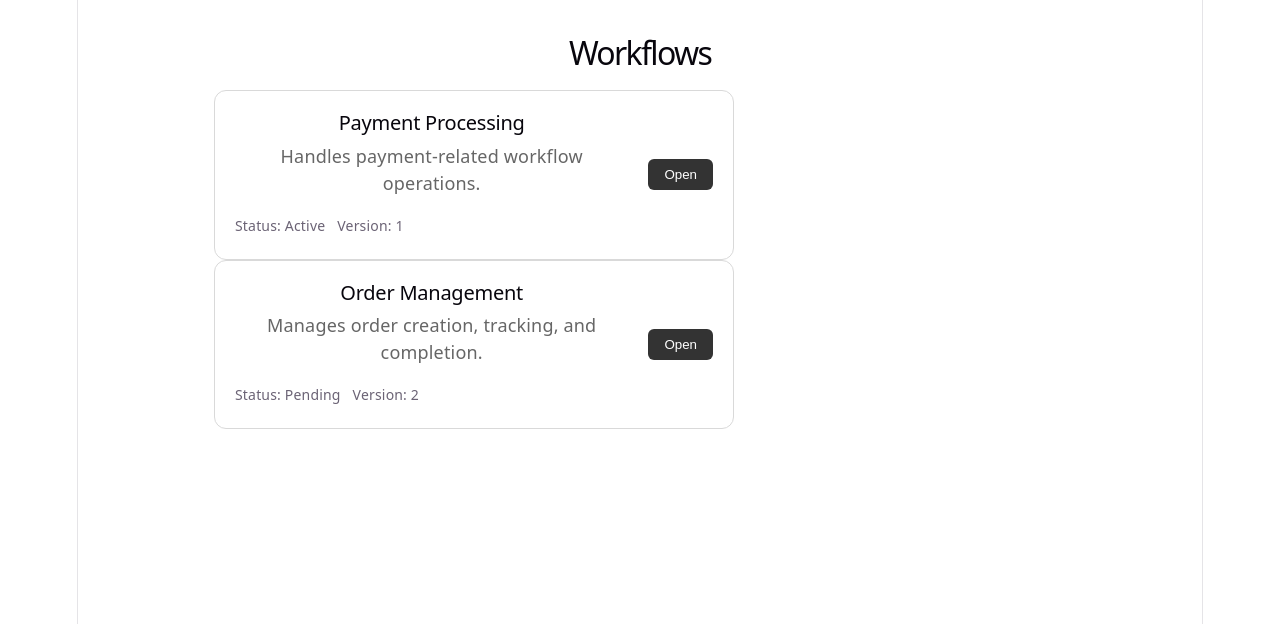
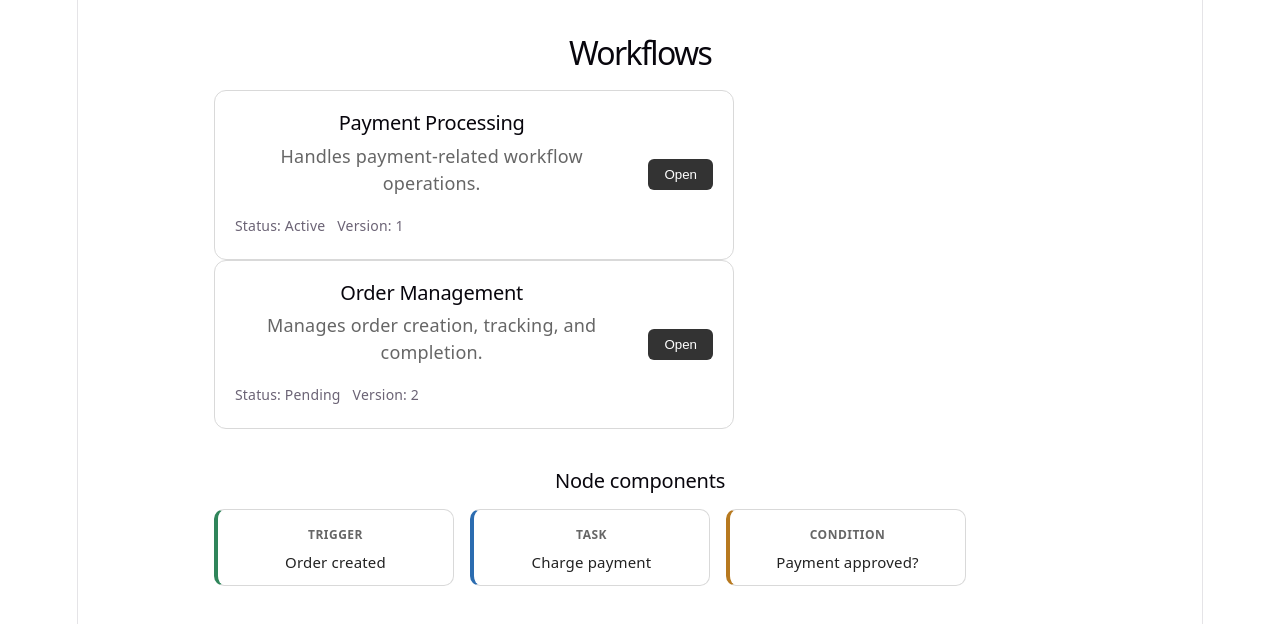
Before and after one commit to SLBytes15/workflow-orchestration-engine, a React (Vite) app in the folder frontend/: page / in a window 1280 px wide. Shown: the top 624 px of the page. Built offline with nearby package versions, Linux system fonts and the light colour scheme.

Commit message:
feat: complete workflow node UI foundation

```diff
--- a/frontend/src/App.tsx
+++ b/frontend/src/App.tsx
@@ -1,6 +1,7 @@
 
 
 import WorkflowCard from './components/workflows/WorkflowCard'
+import NodePreview from './components/workflow/nodes/NodePreview'
 import './App.css'
 
 function App() {
@@ -21,6 +22,8 @@ function App() {
         status="Pending"
         version={2}
       />
+
+      <NodePreview />
     </main>
   )
 }
--- a/frontend/src/components/workflow/nodes/ConditionNode.tsx
+++ b/frontend/src/components/workflow/nodes/ConditionNode.tsx
@@ -1,3 +1,4 @@
+import NodeShell from "./NodeShell";
 import type { WorkflowNodeData } from "./node.types";
 
 interface ConditionNodeProps {
@@ -5,12 +6,7 @@ interface ConditionNodeProps {
 }
 
 function ConditionNode({ data }: ConditionNodeProps) {
-  return (
-    <div>
-      <strong>Condition</strong>
-      <p>{data.label}</p>
-    </div>
-  );
+  return <NodeShell kind="condition" label={data.label} />;
 }
 
 export default ConditionNode;
--- /dev/null
+++ b/frontend/src/components/workflow/nodes/NodePreview.tsx
@@ -0,0 +1,36 @@
+import ConditionNode from "./ConditionNode";
+import TaskNode from "./TaskNode";
+import TriggerNode from "./TriggerNode";
+import type { WorkflowNodeData } from "./node.types";
+import "./node.css";
+
+const triggerExample: WorkflowNodeData = {
+  type: "trigger",
+  label: "Order created",
+};
+
+const taskExample: WorkflowNodeData = {
+  type: "task",
+  label: "Charge payment",
+};
+
+const conditionExample: WorkflowNodeData = {
+  type: "condition",
+  label: "Payment approved?",
+};
+
+function NodePreview() {
+  return (
+    <section className="node-preview">
+      <h2>Node components</h2>
+
+      <div className="node-preview__row">
+        <TriggerNode data={triggerExample} />
+        <TaskNode data={taskExample} />
+        <ConditionNode data={conditionExample} />
+      </div>
+    </section>
+  );
+}
+
+export default NodePreview;
--- /dev/null
+++ b/frontend/src/components/workflow/nodes/NodeShell.tsx
@@ -0,0 +1,19 @@
+import { NODE_KIND_LABEL } from "./node.types";
+import type { WorkflowNodeType } from "./node.types";
+import "./node.css";
+
+interface NodeShellProps {
+  kind: WorkflowNodeType;
+  label: string;
+}
+
+function NodeShell({ kind, label }: NodeShellProps) {
+  return (
+    <div className={`workflow-node workflow-node--${kind}`}>
+      <span className="workflow-node__kind">{NODE_KIND_LABEL[kind]}</span>
+      <p className="workflow-node__label">{label}</p>
+    </div>
+  );
+}
+
+export default NodeShell;
--- a/frontend/src/components/workflow/nodes/TaskNode.tsx
+++ b/frontend/src/components/workflow/nodes/TaskNode.tsx
@@ -1,3 +1,4 @@
+import NodeShell from "./NodeShell";
 import type { WorkflowNodeData } from "./node.types";
 
 interface TaskNodeProps {
@@ -5,12 +6,7 @@ interface TaskNodeProps {
 }
 
 function TaskNode({ data }: TaskNodeProps) {
-  return (
-    <div>
-      <strong>Task</strong>
-      <p>{data.label}</p>
-    </div>
-  );
+  return <NodeShell kind="task" label={data.label} />;
 }
 
 export default TaskNode;
--- a/frontend/src/components/workflow/nodes/TriggerNode.tsx
+++ b/frontend/src/components/workflow/nodes/TriggerNode.tsx
@@ -1,3 +1,4 @@
+import NodeShell from "./NodeShell";
 import type { WorkflowNodeData } from "./node.types";
 
 interface TriggerNodeProps {
@@ -5,12 +6,7 @@ interface TriggerNodeProps {
 }
 
 function TriggerNode({ data }: TriggerNodeProps) {
-  return (
-    <div>
-      <strong>Trigger</strong>
-      <p>{data.label}</p>
-    </div>
-  );
+  return <NodeShell kind="trigger" label={data.label} />;
 }
 
 export default TriggerNode;
--- /dev/null
+++ b/frontend/src/components/workflow/nodes/node.css
@@ -0,0 +1,53 @@
+.workflow-node {
+  width: 100%;
+  max-width: 240px;
+  box-sizing: border-box;
+  padding: 12px 16px;
+  border: 1px solid #d9d9d9;
+  border-left-width: 4px;
+  border-radius: 10px;
+  background: #ffffff;
+}
+
+.workflow-node__kind {
+  display: block;
+  font-size: 12px;
+  font-weight: 600;
+  letter-spacing: 0.04em;
+  text-transform: uppercase;
+  color: #666666;
+}
+
+.workflow-node__label {
+  margin: 4px 0 0;
+  font-size: 15px;
+  line-height: 1.4;
+  color: #222222;
+}
+
+.workflow-node--trigger {
+  border-left-color: #2f855a;
+}
+
+.workflow-node--task {
+  border-left-color: #2b6cb0;
+}
+
+.workflow-node--condition {
+  border-left-color: #b7791f;
+}
+
+.node-preview {
+  margin-top: 40px;
+}
+
+.node-preview h2 {
+  margin: 0 0 16px;
+  font-size: 20px;
+}
+
+.node-preview__row {
+  display: flex;
+  flex-wrap: wrap;
+  gap: 16px;
+}
--- a/frontend/src/components/workflow/nodes/node.types.ts
+++ b/frontend/src/components/workflow/nodes/node.types.ts
@@ -4,3 +4,9 @@ export interface WorkflowNodeData {
   label: string;
   type: WorkflowNodeType;
 }
+
+export const NODE_KIND_LABEL: Record<WorkflowNodeType, string> = {
+  trigger: "Trigger",
+  task: "Task",
+  condition: "Condition",
+};
```
